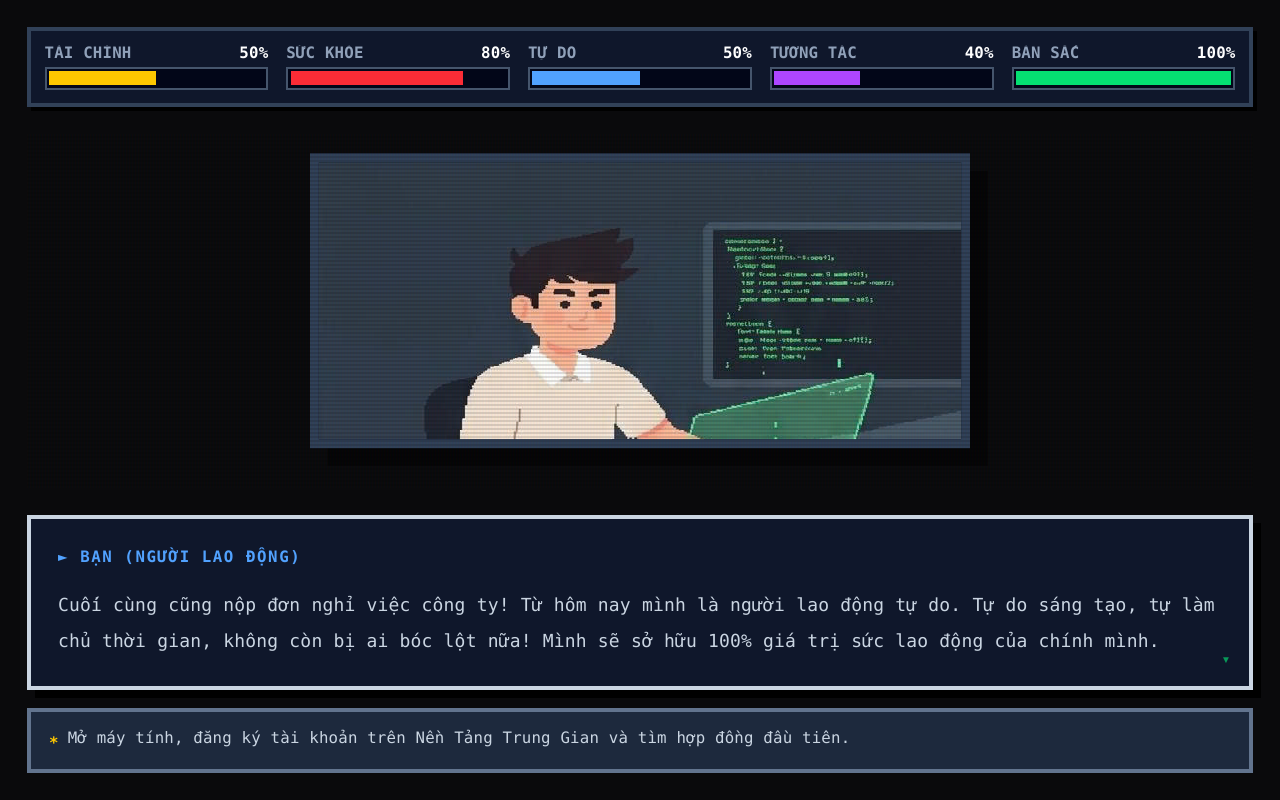
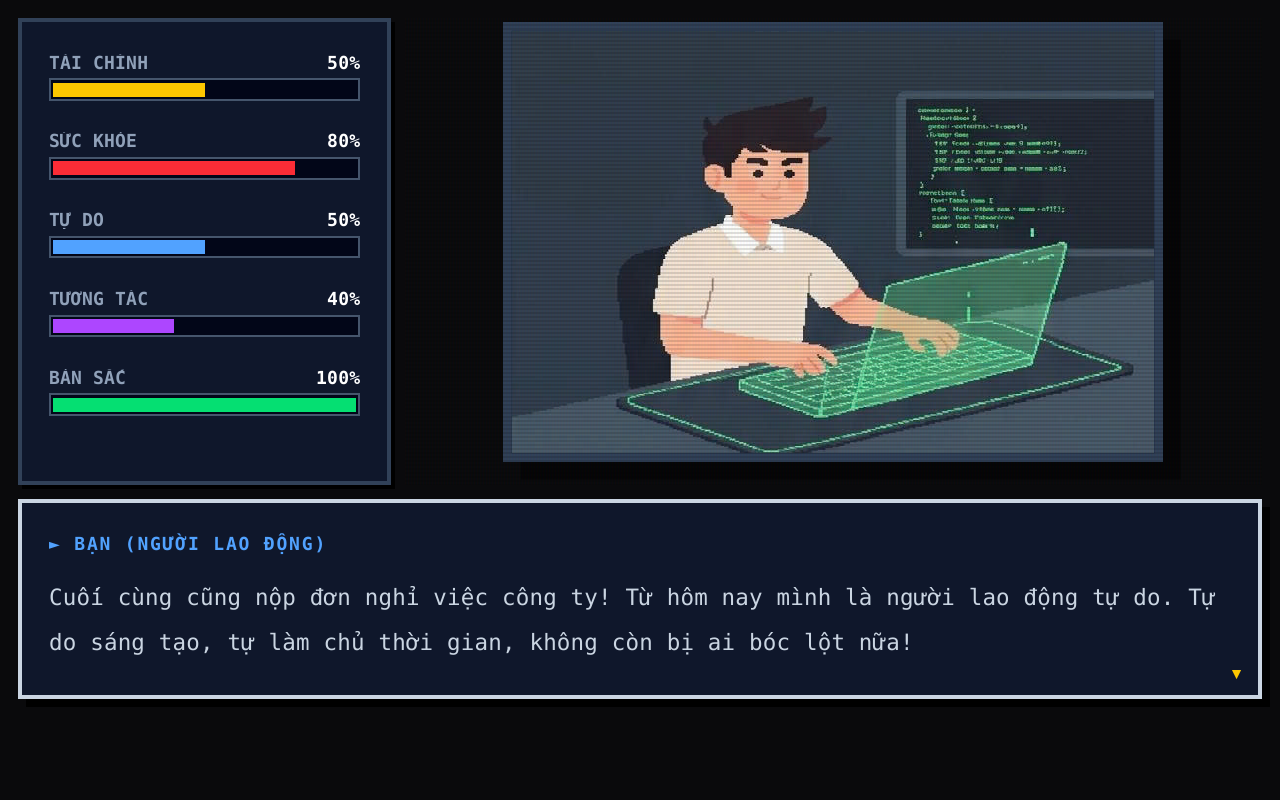
Before and after one commit to farleyngx/Alienation-of-a-Freelancer, a React (Vite) app: page / in a window 1280 px wide. Built offline with nearby package versions, Linux system fonts and the light colour scheme.

Commit message:
feat: implement GameScreen UI with text typewriter effects, dynamic status bars, and navigation logic

```diff
--- a/src/components/scratches/StatBar.tsx
+++ b/src/components/scratches/StatBar.tsx
@@ -10,7 +10,7 @@ interface StatBarProps {
 
 export const StatBar: React.FC<StatBarProps> = ({ label, value, color, previewEffect, floatingTexts }) => {
   return (
-    <div className="flex-1 min-w-[100px] font-mono relative">
+    <div className="w-full font-mono relative">
       {/* Floating Texts */}
       {floatingTexts?.map(ft => (
         <div key={ft.id} className="absolute -top-6 left-1/2 -translate-x-1/2 animate-floatUp font-bold text-lg md:text-xl pointer-events-none drop-shadow-[2px_2px_0_rgba(0,0,0,1)] z-50" style={{ color: ft.color }}>
@@ -18,9 +18,9 @@ export const StatBar: React.FC<StatBarProps> = ({ label, value, color, previewEf
         </div>
       ))}
 
-      <div className="flex justify-between text-xs md:text-sm mb-1.5 uppercase leading-none">
+      <div className="flex justify-between items-end h-4 md:h-5 mb-1.5 uppercase leading-none">
         <span className="text-slate-400 truncate mr-1">{label}</span>
-        <span className="text-white">
+        <span className="text-white whitespace-nowrap flex-shrink-0">
           {value}%
           {previewEffect ? (
             <span className={`ml-1 text-[10px] md:text-xs ${previewEffect > 0 ? 'text-green-400' : 'text-red-400'} animate-pulse`}>
--- a/src/components/screens/GameScreen.tsx
+++ b/src/components/screens/GameScreen.tsx
@@ -10,21 +10,49 @@ export const GameScreen: React.FC = () => {
   const [hoveredOption, setHoveredOption] = useState<any>(null);
   const [displayedText, setDisplayedText] = useState('');
   const [isTyping, setIsTyping] = useState(false);
+  const [textPages, setTextPages] = useState<string[]>([]);
+  const [currentPageIndex, setCurrentPageIndex] = useState(0);
   const [floatingTexts, setFloatingTexts] = useState<Record<string, { id: string; amount: number; color: string }[]>>({
     money: [], health: [], freedom: [], traffic: [], identity: []
   });
   const intervalRef = useRef<ReturnType<typeof setInterval> | null>(null);
 
+  const splitIntoPages = (text: string, maxLength: number = 300) => {
+    const sentences = text.match(/[^.!?]+[.!?]*\s*/g)?.filter(s => s.trim().length > 0) || [text];
+    const pages: string[] = [];
+    let current = "";
+    for (const s of sentences) {
+      if (current.length + s.length > maxLength && current.length > 0) {
+        pages.push(current.trim());
+        current = s.trim();
+      } else {
+        current += (current ? " " : "") + s.trim();
+      }
+    }
+    if (current.trim().length > 0) {
+      pages.push(current.trim());
+    }
+    return pages;
+  };
+
   useEffect(() => {
     if (!currentNode) return;
+    const pages = splitIntoPages(currentNode.text, 180);
+    setTextPages(pages);
+    setCurrentPageIndex(0);
+    setHoveredOption(null);
+  }, [currentNode]);
+
+  useEffect(() => {
+    if (textPages.length === 0) return;
+
     setDisplayedText('');
     setIsTyping(true);
-    setHoveredOption(null); // Xóa trạng thái bóng ma khi đổi thoại
 
     if (intervalRef.current) clearInterval(intervalRef.current);
 
     let i = 0;
-    const text = currentNode.text;
+    const text = textPages[currentPageIndex];
     intervalRef.current = setInterval(() => {
       setDisplayedText(text.slice(0, i + 1));
       i++;
@@ -37,13 +65,17 @@ export const GameScreen: React.FC = () => {
     return () => {
       if (intervalRef.current) clearInterval(intervalRef.current);
     };
-  }, [currentNode]);
+  }, [textPages, currentPageIndex]);
 
-  const skipTyping = () => {
-    if (isTyping && currentNode) {
+  const handleBoxClick = () => {
+    if (isTyping) {
       if (intervalRef.current) clearInterval(intervalRef.current);
-      setDisplayedText(currentNode.text);
+      setDisplayedText(textPages[currentPageIndex]);
       setIsTyping(false);
+    } else {
+      if (currentPageIndex < textPages.length - 1) {
+        setCurrentPageIndex(prev => prev + 1);
+      }
     }
   };
 
@@ -120,15 +152,15 @@ export const GameScreen: React.FC = () => {
   };
 
   return (
-    <div className="h-screen overflow-hidden bg-[#0a0a0c] text-white p-2 md:p-6 flex flex-col selection:bg-green-500 selection:text-black">
+    <div className="h-screen overflow-hidden bg-[#0a0a0c] text-white p-1.5 md:p-4 flex flex-col selection:bg-green-500 selection:text-black">
 
       <div className="flex-1 w-full mx-auto flex flex-col min-h-0">
 
-        {/* MAIN GAME AREA */}
-        <div className="flex-1 flex flex-col min-h-0">
+        {/* UPPER SECTION: Stats (Left) + Sprite (Right) */}
+        <div className="flex-1 flex flex-row min-h-0 mb-1.5 md:mb-3 gap-1.5 md:gap-3">
 
-          {/* 1. TOP BAR: STATS */}
-          <div className="flex flex-wrap md:flex-nowrap gap-2 md:gap-4 mb-2 md:mb-6 border-4 border-slate-700 p-2 md:p-3 bg-slate-900 shadow-[4px_4px_0_rgba(0,0,0,1)] font-mono font-bold shrink-0 z-50">
+          {/* 1. LEFT PANEL: STATS (30%) */}
+          <div className="w-[35%] md:w-[30%] flex flex-col justify-start gap-1.5 md:gap-3 lg:gap-4 xl:gap-6 border-4 border-slate-700 p-1.5 md:p-3 lg:p-4 xl:p-6 bg-slate-900 shadow-[4px_4px_0_rgba(0,0,0,1)] font-mono font-bold shrink-0 z-50 overflow-y-auto hide-scrollbar">
             <StatBar label="TÀI CHÍNH" value={state.stats.money} color="bg-yellow-400" previewEffect={!isTyping ? hoveredOption?.effects?.money : undefined} floatingTexts={floatingTexts.money} />
             <StatBar label="SỨC KHỎE" value={state.stats.health} color="bg-red-500" previewEffect={!isTyping ? hoveredOption?.effects?.health : undefined} floatingTexts={floatingTexts.health} />
             <StatBar label="TỰ DO" value={state.stats.freedom} color="bg-blue-400" previewEffect={!isTyping ? hoveredOption?.effects?.freedom : undefined} floatingTexts={floatingTexts.freedom} />
@@ -136,48 +168,53 @@ export const GameScreen: React.FC = () => {
             <StatBar label="BẢN SẮC" value={state.stats.identity} color="bg-green-400" previewEffect={!isTyping ? hoveredOption?.effects?.identity : undefined} floatingTexts={floatingTexts.identity} />
           </div>
 
-      {/* 2. CENTER STAGE: CHARACTER */}
-      <div className="flex-1 flex flex-col justify-center items-center relative min-h-[150px] mb-2 md:mb-6 shrink">
+          {/* 2. RIGHT PANEL: CENTER STAGE (70%) */}
+          <div className="w-[65%] md:w-[70%] flex flex-col justify-center items-center relative min-h-0">
             {/* Glow background cho nhân vật */}
             <div className="absolute inset-0 bg-[radial-gradient(circle_at_center,_var(--tw-gradient-stops))] from-emerald-900/40 via-transparent to-transparent z-0 pointer-events-none"></div>
 
             {/* Sprite */}
-        <CharacterSprite mood={characterMood} />
+            <CharacterSprite
+              mood={characterMood}
+              className="z-10 drop-shadow-[0_0_15px_rgba(74,222,128,0.2)] transform scale-75 md:scale-100 lg:scale-125 xl:scale-150 origin-center"
+            />
 
             {/* Retro scanlines effect */}
             <div className="absolute inset-0 pointer-events-none z-20 bg-[linear-gradient(rgba(18,16,16,0)_50%,rgba(0,0,0,0.25)_50%),linear-gradient(90deg,rgba(255,0,0,0.06),rgba(0,255,0,0.02),rgba(0,0,255,0.06))] bg-[length:100%_4px,3px_100%] opacity-50"></div>
           </div>
+        </div>
 
         {/* 3. BOTTOM PANEL: DIALOG & CHOICES */}
-      <div className="flex flex-col gap-2 md:gap-4 w-full shrink-0 max-h-[50vh] min-h-0">
+        <div className="flex flex-col gap-1.5 md:gap-3 lg:gap-4 w-full shrink-0 min-h-0">
 
           {/* Lời thoại */}
           <div
-          className="border-4 border-slate-300 bg-slate-900 p-3 md:p-6 shadow-[8px_8px_0_rgba(0,0,0,1)] relative shrink-0 cursor-pointer overflow-y-auto"
-          onClick={skipTyping}
+            className="border-4 border-slate-300 bg-slate-900 p-2 md:p-4 lg:p-6 shadow-[8px_8px_0_rgba(0,0,0,1)] relative shrink-0 cursor-pointer overflow-hidden h-[100px] md:h-[130px] lg:h-[160px] xl:h-[200px]"
+            onClick={handleBoxClick}
           >
-          <div className={`text-[12px] md:text-sm mb-2 md:mb-4 font-bold uppercase tracking-widest ${getSpeakerColor(currentNode.speaker)} font-mono`}>
+            <div className={`text-[12px] md:text-sm lg:text-base mb-1.5 md:mb-2 lg:mb-4 font-bold uppercase tracking-widest ${getSpeakerColor(currentNode.speaker)} font-mono`}>
               ► {getSpeakerName(currentNode.speaker)}
             </div>
             {/* Dùng font Mono để hỗ trợ Tiếng Việt không bị lỗi */}
-          <p className="text-sm md:text-base font-mono leading-relaxed md:leading-loose text-slate-300 whitespace-pre-wrap mb-4">
+            <p className="text-sm md:text-base lg:text-lg xl:text-xl font-mono leading-snug md:leading-relaxed lg:leading-loose text-slate-300 whitespace-pre-wrap mb-2">
               {displayedText}
             </p>
 
             {/* Nhấp nháy "Tiếp tục" indicator */}
-          {!isTyping && <div className="absolute bottom-3 right-4 text-green-400 animate-pulse text-[10px]">▼</div>}
+            {!isTyping && currentPageIndex < textPages.length - 1 && <div className="absolute bottom-2 right-3 text-yellow-400 animate-bounce text-sm">▼</div>}
+            {!isTyping && currentPageIndex === textPages.length - 1 && <div className="absolute bottom-2 right-3 text-green-400 animate-pulse text-[10px]">▼</div>}
           </div>
 
-        {/* Lựa chọn */}
-        <div className={`${currentNode.options.some((o: any) => o.next_node_id === 'RESET') ? 'flex flex-col md:flex-row' : 'grid ' + (currentNode.is_ending ? 'grid-cols-1' : getGridColsClass(currentNode.options.length))} gap-2 md:gap-3 font-mono shrink-0 overflow-y-auto`}>
-          {currentNode.is_ending && !isTyping ? (
+          {/* Lựa chọn (Chỉ hiện khi đã đọc hết các trang text) */}
+          <div className={`${currentNode.options.some((o: any) => o.next_node_id === 'RESET') ? 'flex flex-col md:flex-row' : 'grid ' + (currentNode.is_ending ? 'grid-cols-1' : getGridColsClass(currentNode.options.length))} gap-1.5 md:gap-2 font-mono shrink-0 overflow-y-auto ${(isTyping || currentPageIndex < textPages.length - 1) ? 'invisible pointer-events-none' : 'visible'}`}>
+            {currentNode.is_ending ? (
               <button
                 onClick={resetGame}
                 className="w-full text-center py-3 px-4 border-4 border-green-500 bg-green-950 text-green-400 hover:bg-green-400 hover:text-black transition-colors shadow-[4px_4px_0_rgba(0,0,0,1)] text-sm font-bold uppercase leading-relaxed active:translate-y-1 active:translate-x-1 active:shadow-none"
               >
                 &gt; CHƠI LẠI TỪ ĐẦU
               </button>
-          ) : !isTyping && (
+            ) : (
               currentNode.options.map((option: any, index: number) => {
                 const isReset = option.next_node_id === 'RESET';
                 const isPhilosophy = option.next_node_id?.includes('_philosophy');
@@ -200,10 +237,7 @@ export const GameScreen: React.FC = () => {
           </div>
 
         </div>
-
-        </div> {/* End Main Area */}
-
-      </div> {/* End Layout Container */}
+      </div>
     </div>
   );
 };
--- a/src/index.css
+++ b/src/index.css
@@ -69,6 +69,14 @@ body {
   100% { opacity: 0; transform: translateY(-40px); }
 }
 
+.hide-scrollbar::-webkit-scrollbar {
+  display: none;
+}
+.hide-scrollbar {
+  -ms-overflow-style: none;
+  scrollbar-width: none;
+}
+
 .animate-floatUp {
   animation: floatUp 1.5s ease-out forwards;
 }
```
Also changed, not shown: src/data/story.json (+22 -22 lines). Lines whose indentation alone changed are shown as unchanged.
